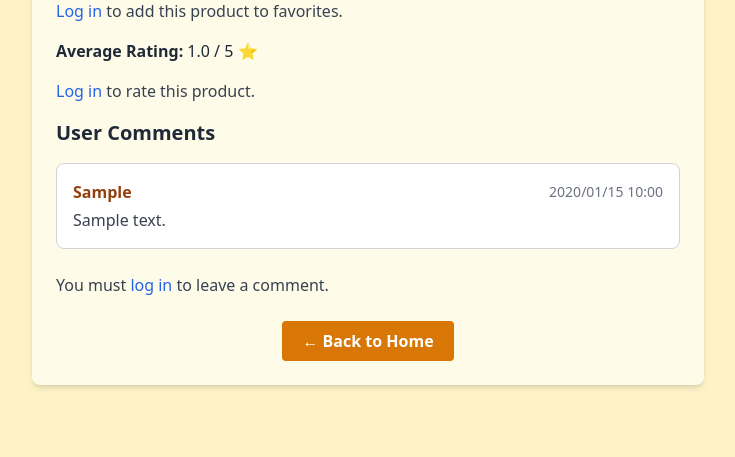
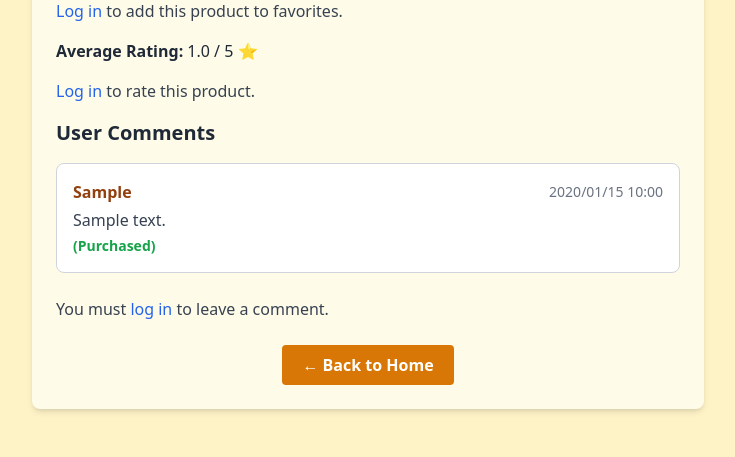
Before and after one commit to firooz-hosseini/CoffeeShop, a Django app: page /products/1/ in a window 1280 px wide. Shown: the part 583-1040 px from the top of the page, without its empty margins (272-1007 px from the left). Before the commit the page ends 971 px from the top, so only its background shows below. Run offline with Django 5.2, Linux system fonts and the light colour scheme; tables that the repository leaves empty hold one stand-in row (values such as "Sample post"); grey boxes marked "Sample" are stand-in pictures; some libraries are stand-ins or nearby versions.

Commit message:
Add purchased before to comment

```diff
--- a/orders/views.py
+++ b/orders/views.py
@@ -101,8 +101,7 @@ class CommentCreateView(LoginRequiredMixin, CreateView):
     def form_valid(self, form):
         form.instance.user = self.request.user
         form.instance.product = self.product
-        if not form.instance.purchased_before:
-            return self.handle_no_permission()
+        messages.success(self.request, "Your comment has been sent successfully. It will be shown after admin confirmation")
         return super().form_valid(form)
 
     def get_success_url(self):
--- a/products/models.py
+++ b/products/models.py
@@ -17,6 +17,7 @@ class Product(models.Model):
 
     def is_available(self):
         return self.quantity > 0
+
     def __str__(self):
         return self.title
 
--- a/templates/products/product_detail.html
+++ b/templates/products/product_detail.html
@@ -140,11 +140,19 @@
             <span class="text-sm text-gray-500">{{ comment.time|date:"Y/m/d H:i" }}</span>
           </div>
           <p class="text-gray-700">{{ comment.text }}</p>
+          <p class="text-sm mt-1">
+            {% if comment.purchased_before %}
+              <span class="text-green-600 font-semibold">(Purchased)</span>
+            {% else %}
+              <span class="text-gray-500">(Not purchased)</span>
+            {% endif %}
+          </p>
         </div>
       {% empty %}
         <p class="text-gray-600">No comments yet.</p>
       {% endfor %}
     </div>
+
 
     {% if user.is_authenticated %}
       <div class="mb-6">
```
